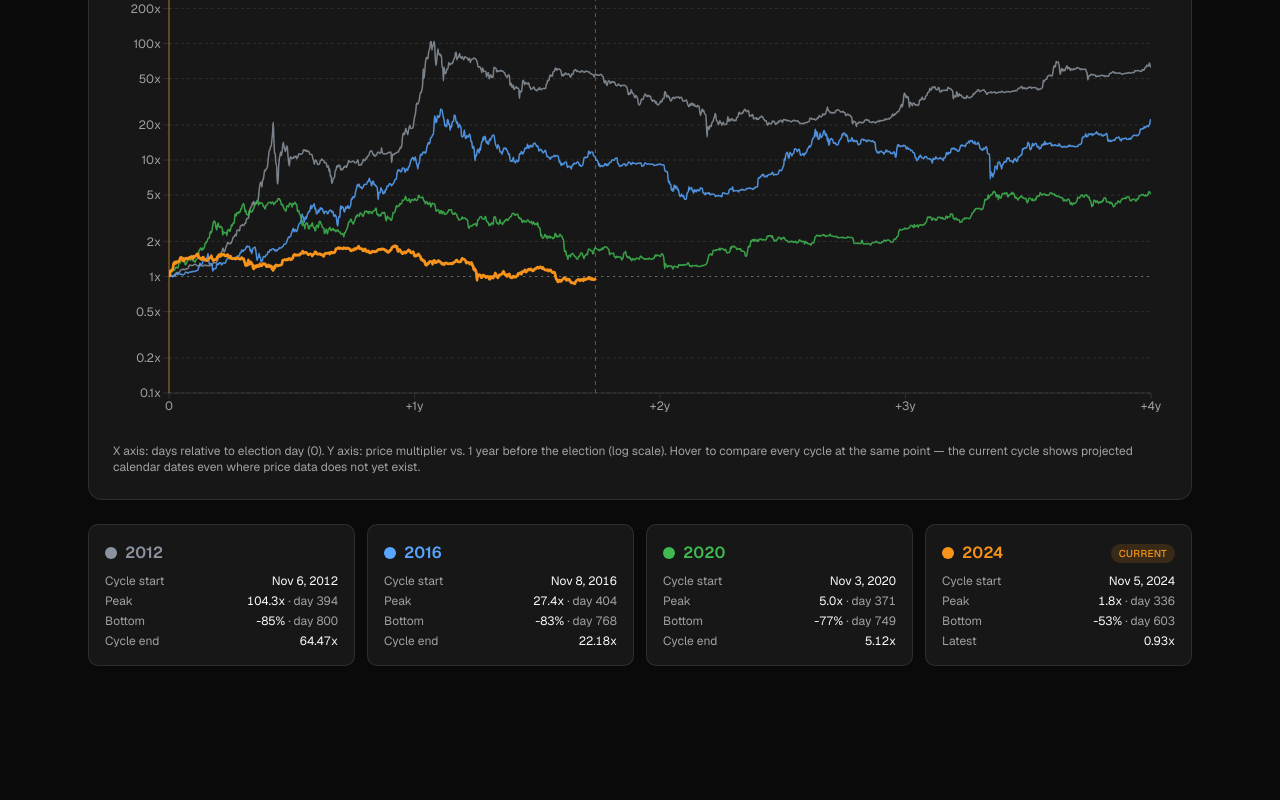
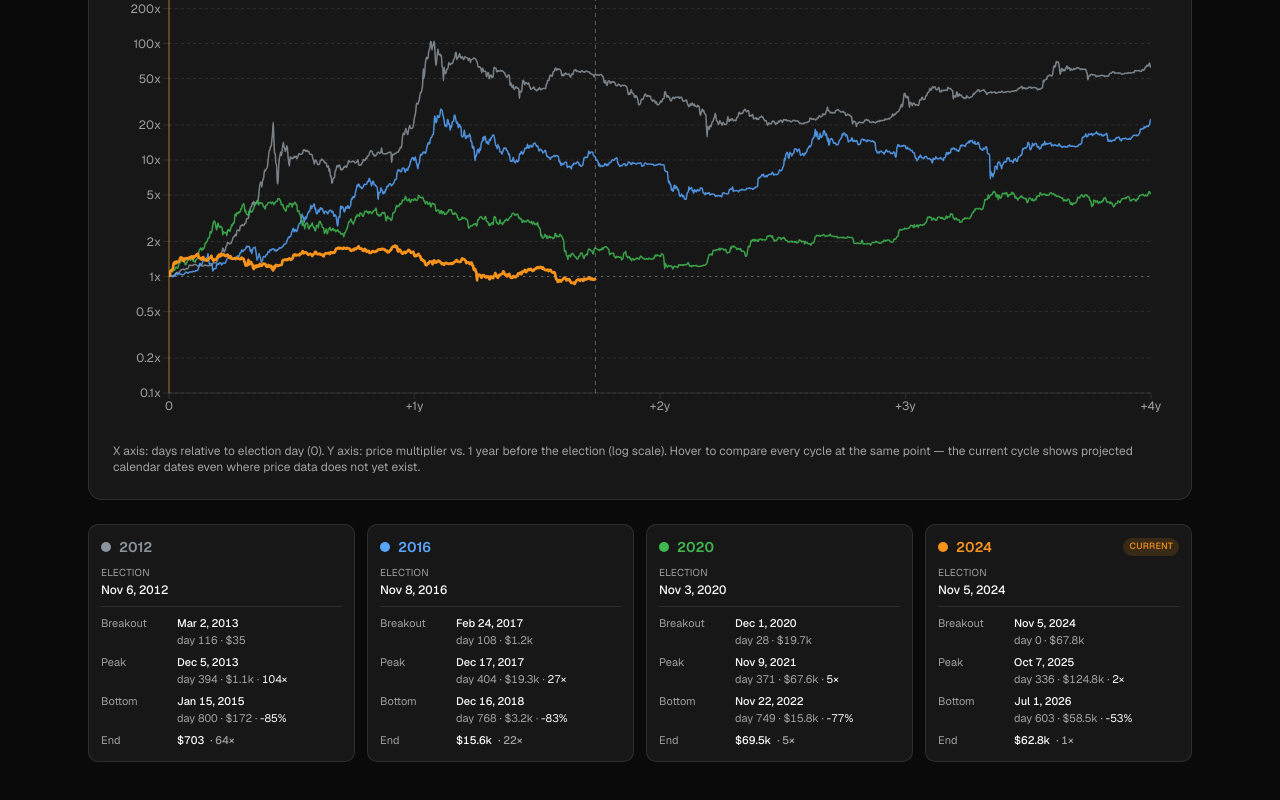
Before and after one commit to dobe4ever/btc-cycles, a Next.js app: page / in a window 1280 px wide. Shown: the part 372-1172 px from the top of the page. Before the commit the page ends 1086 px from the top, so only its background shows below. Built offline with nearby package versions, Linux system fonts and the light colour scheme.

Commit message:
feat: enhance BTC cycles component with new formatting and stats display
Co-authored-by: dobe4ever <132445266+dobe4ever@users.noreply.github.com>

```diff
--- a/components/btc-cycles.tsx
+++ b/components/btc-cycles.tsx
@@ -13,6 +13,42 @@ import {
 } from "@/lib/cycles"
 import { cn } from "@/lib/utils"
 type Mode = "election" | "halving"
+
+function formatPrice(value: number): string {
+  const abs = Math.abs(value)
+
+  if (abs >= 1_000_000_000) {
+    return `$${(value / 1_000_000_000).toFixed(1)}B`
+  }
+
+  if (abs >= 1_000_000) {
+    return `$${(value / 1_000_000).toFixed(1)}M`
+  }
+
+  if (abs >= 1_000) {
+    return `$${(value / 1_000).toFixed(1)}k`
+  }
+
+  return `$${Math.round(value).toLocaleString("en-US")}`
+}
+
+function formatMultiplier(value: number): string {
+  if (value >= 1000) return `${(value / 1000).toFixed(1)}k×`
+  if (value >= 100) return `${Math.round(value)}×`
+  if (value >= 10) return `${Math.round(value)}×`
+  return `${Math.round(value)}×`
+}
+
+function formatShortDate(ms: number): string {
+  const d = new Date(ms)
+
+  const months = [
+    "Jan", "Feb", "Mar", "Apr", "May", "Jun",
+    "Jul", "Aug", "Sep", "Oct", "Nov", "Dec",
+  ]
+
+  return `${months[d.getUTCMonth()]} ${d.getUTCDate()}, ${d.getUTCFullYear()}`
+}
 
 // Every historical bull market peak has occurred well within the first 800 days of a
 // cycle (2012 election: day 394, 2016 election: day 404, 2020 election: day 377,
@@ -43,57 +79,14 @@ export function BtcCycles() {
   const defs = mode === "election" ? ELECTION_CYCLES : HALVING_CYCLES
 
   const summary = useMemo(() => {
-    const { data, cycles } = buildCycleData(defs)
-    return cycles.map((c, i) => {
-      let peak = -Infinity
-      let peakDay = 0
-      let last: number | null = null
-      let lastDay = 0
-      // For completed cycles cap the peak search so the tail-end recovery (which bleeds
-      // into the next cycle's bull run) isn't reported as the boom peak.
-      const peakSearchCutoff = c.current
-        ? CYCLE_START_DAY + data.length - 1          // live cycle: all available data
-        : CYCLE_START_DAY + PEAK_SEARCH_MAX_DAYS     // completed: first 800 days only
-      for (let day = CYCLE_START_DAY; day < CYCLE_START_DAY + data.length; day++) {
-        const v = data[day - CYCLE_START_DAY][c.key] as number | null
-        if (v != null) {
-          if (day <= peakSearchCutoff && v > peak) {
-            peak = v
-            peakDay = day
-          }
-          last = v
-          lastDay = day
-        }
-      }
-      // Bottom = lowest multiplier that occurs strictly AFTER the peak day.
-      // This captures the trough of the boom/bust, not the pre-run-up low.
-      let bottom = Infinity
-      let bottomDay = 0
-      if (isFinite(peak)) {
-        for (let day = peakDay + 1; day < CYCLE_START_DAY + data.length; day++) {
-          const v = data[day - CYCLE_START_DAY][c.key] as number | null
-          if (v != null && v < bottom) {
-            bottom = v
-            bottomDay = day
-          }
-        }
-      }
-      const hasBottom = isFinite(bottom)
-      // Drawdown from peak to bottom as a negative percentage.
-      const drawdown = hasBottom && isFinite(peak) ? (bottom / peak - 1) * 100 : null
-      return {
-        cycle: c,
+    const { cycles } = buildCycleData(defs)
+
+    return cycles.map((cycle, i) => ({
+      cycle,
       color: colorFor(i, cycles.length),
-        peak: isFinite(peak) ? peak : null,
-        peakDay,
-        bottom: hasBottom ? bottom : null,
-        bottomDay: hasBottom ? bottomDay : null,
-        drawdown,
-        last,
-        lastDay,
-        startDate: dateForCycleDay(c, CYCLE_START_DAY),
-      }
-    })
+      stats: getCycleStats(cycle, cycles[i - 1] ?? null),
+      startDate: dateForCycleDay(cycle, CYCLE_START_DAY),
+    }))
   }, [defs])
 
   return (
@@ -156,55 +149,130 @@ export function BtcCycles() {
         </p>
       </section>
 
-      {/* Legend / per-cycle summary */}
+      {/* Compact cycle summaries */}
       <section className="grid grid-cols-1 gap-3 sm:grid-cols-2 lg:grid-cols-4">
-        {summary.map((s) => (
-          <div key={s.cycle.key} className="flex flex-col gap-2 rounded-lg border border-border bg-card p-4">
-            <div className="flex items-center justify-between">
+        {summary.map((s) => {
+          const { cycle, color, stats } = s
+
+          return (
+            <div
+              key={cycle.key}
+              className="flex min-w-0 flex-col rounded-lg border border-border bg-card p-3"
+            >
+              {/* Header */}
+              <div className="mb-2 flex items-center justify-between">
                 <div className="flex items-center gap-2">
-                <span className="inline-block size-3 rounded-full" style={{ backgroundColor: s.color }} aria-hidden />
-                <span className="font-semibold" style={{ color: s.color }}>
-                  {s.cycle.label}
+                  <span
+                    className="size-2.5 shrink-0 rounded-full"
+                    style={{ backgroundColor: color }}
+                    aria-hidden
+                  />
+                  <span
+                    className="text-sm font-semibold"
+                    style={{ color }}
+                  >
+                    {cycle.label}
                   </span>
                 </div>
-              {s.cycle.current && (
-                <span className="rounded-full bg-[#f7931a]/15 px-2 py-0.5 text-[10px] font-medium uppercase tracking-wide text-[#f7931a]">
+
+                {cycle.current && (
+                  <span className="rounded-full bg-[#f7931a]/15 px-1.5 py-0.5 text-[9px] font-medium uppercase tracking-wide text-[#f7931a]">
                     Current
                   </span>
                 )}
               </div>
-            <div className="flex flex-col gap-1 text-xs text-muted-foreground">
-              <div className="flex justify-between">
-                <span>Cycle start</span>
-                <span className="tabular-nums text-foreground">{formatDate(s.startDate)}</span>
+
+              {/* Election */}
+              <div className="mb-2 border-b border-border pb-2">
+                <div className="text-[10px] uppercase tracking-wide text-muted-foreground">
+                  Election
                 </div>
-              <div className="flex justify-between">
-                <span>Peak</span>
-                <span className="tabular-nums text-foreground">
-                  {s.peak != null ? `${s.peak.toFixed(1)}x` : "—"}
-                  {s.peak != null && (
-                    <span className="text-muted-foreground"> · day {s.peakDay}</span>
+                <div className="mt-0.5 text-xs font-medium tabular-nums">
+                  {formatShortDate(cycle.anchorMs)}
+                </div>
+              </div>
+
+              {/* Stats */}
+              <div className="flex flex-col gap-1.5 text-[11px]">
+                {/* ATH Breakout */}
+                <div className="grid grid-cols-[72px_1fr] gap-1">
+                  <span className="text-muted-foreground">Breakout</span>
+
+                  {stats.breakout ? (
+                    <div className="min-w-0">
+                      <div className="truncate font-medium tabular-nums">
+                        {formatShortDate(stats.breakout.date)}
+                      </div>
+                      <div className="tabular-nums text-muted-foreground">
+                        day {stats.breakout.day} · {formatPrice(stats.breakout.price)}
+                      </div>
+                    </div>
+                  ) : (
+                    <span className="text-muted-foreground">—</span>
                   )}
-                </span>
                 </div>
-              <div className="flex justify-between">
-                <span>Bottom</span>
-                <span className="tabular-nums text-foreground">
-                  {s.drawdown != null ? `${s.drawdown.toFixed(0)}%` : "—"}
-                  {s.bottomDay != null && (
-                    <span className="text-muted-foreground"> · day {s.bottomDay}</span>
-                  )}
-                </span>
+
+                {/* Peak */}
+                <div className="grid grid-cols-[72px_1fr] gap-1">
+                  <span className="text-muted-foreground">Peak</span>
+
+                  {stats.peak ? (
+                    <div className="min-w-0">
+                      <div className="truncate font-medium tabular-nums">
+                        {formatShortDate(stats.peak.date)}
                       </div>
-              <div className="flex justify-between">
-                <span>{s.cycle.current ? "Latest" : "Cycle end"}</span>
-                <span className="tabular-nums text-foreground">
-                  {s.last != null ? `${s.last.toFixed(2)}x` : "—"}
+                      <div className="tabular-nums text-muted-foreground">
+                        day {stats.peak.day} · {formatPrice(stats.peak.price)} ·{" "}
+                        <span className="text-foreground">
+                          {formatMultiplier(stats.peak.multiplier)}
                         </span>
                       </div>
                     </div>
+                  ) : (
+                    <span className="text-muted-foreground">—</span>
+                  )}
                 </div>
-        ))}
+
+                {/* Bottom */}
+                <div className="grid grid-cols-[72px_1fr] gap-1">
+                  <span className="text-muted-foreground">Bottom</span>
+
+                  {stats.bottom ? (
+                    <div className="min-w-0">
+                      <div className="truncate font-medium tabular-nums">
+                        {formatShortDate(stats.bottom.date)}
+                      </div>
+                      <div className="tabular-nums text-muted-foreground">
+                        day {stats.bottom.day} · {formatPrice(stats.bottom.price)} ·{" "}
+                        <span className="text-foreground">
+                          {Math.round(stats.bottom.drawdown)}%
+                        </span>
+                      </div>
+                    </div>
+                  ) : (
+                    <span className="text-muted-foreground">—</span>
+                  )}
+                </div>
+
+                {/* End */}
+                <div className="grid grid-cols-[72px_1fr] gap-1">
+                  <span className="text-muted-foreground">End</span>
+
+                  {stats.end ? (
+                    <div className="tabular-nums font-medium">
+                      {formatPrice(stats.end.price)}
+                      <span className="ml-1.5 text-muted-foreground">
+                        · {formatMultiplier(stats.end.multiplier)}
+                      </span>
+                    </div>
+                  ) : (
+                    <span className="text-muted-foreground">—</span>
+                  )}
+                </div>
+              </div>
+            </div>
+          )
+        })}
       </section>
     </div>
   )
```
Lines whose indentation alone changed are shown as unchanged.
